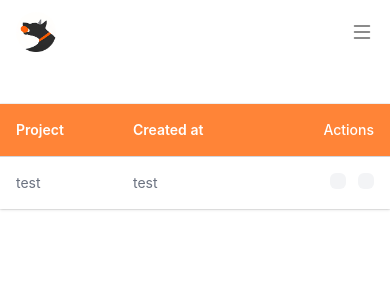
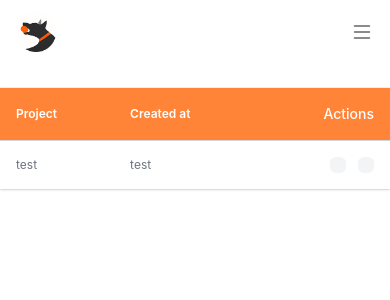
Before and after one commit to Oui-Dev/Dogger, a React (Create React App) app in the folder web-app/: page /projects in a window 390 px wide. Shown: the top 300 px of the page. Built offline with nearby package versions, Linux system fonts and the light colour scheme.

Commit message:
adjust responsive

```diff
--- a/web-app/src/App.js
+++ b/web-app/src/App.js
@@ -18,7 +18,7 @@ function App() {
     <div>
         <section className="min-h-screen">
             <Navbar />
-            <div className="max-w-6xl mx-auto px-4 mt-10">
+            <div className="max-w-6xl mx-auto px-4 mt-6 md:mt-8 lg:mt-10">
                 <Routes>
                     <Route path="/" element={<Home />} />
                     <Route path="/projects" element={<ProjectsList />} />
--- a/web-app/src/Components/Molecules/Table/Table.jsx
+++ b/web-app/src/Components/Molecules/Table/Table.jsx
@@ -19,7 +19,6 @@ export default function Table({ ...props }) {
     }
 
     return (
-        <div className="mt-8 flex flex-col">
         <div className="-my-2 -mx-4 overflow-x-auto sm:-mx-6 lg:-mx-8">
             <div className="inline-block min-w-full py-2 align-middle md:px-6 lg:px-8">
                 { hasData() &&
@@ -69,6 +68,5 @@ export default function Table({ ...props }) {
                 { !hasData() && <div>No values to display.</div> }
             </div>
         </div>
-        </div>
     );
 }
--- a/web-app/src/Components/Molecules/Table/Table.scss
+++ b/web-app/src/Components/Molecules/Table/Table.scss
@@ -4,11 +4,11 @@
 
 table {
     th.custom_th {
-        @apply py-3.5 pl-4 pr-3 text-left text-sm font-semibold sm:pl-6;
+        @apply py-3.5 pl-4 pr-3 text-left text-xs md:text-sm font-semibold sm:pl-6;
     }
 
     td.custom_td {
-        @apply whitespace-nowrap px-4 py-4 text-sm text-gray-500 sm:pl-6;
+        @apply whitespace-nowrap px-4 py-4 text-xs md:text-sm text-gray-500 sm:pl-6;
     }
 
     td.custom_actions {
```
Lines whose indentation alone changed are shown as unchanged.
